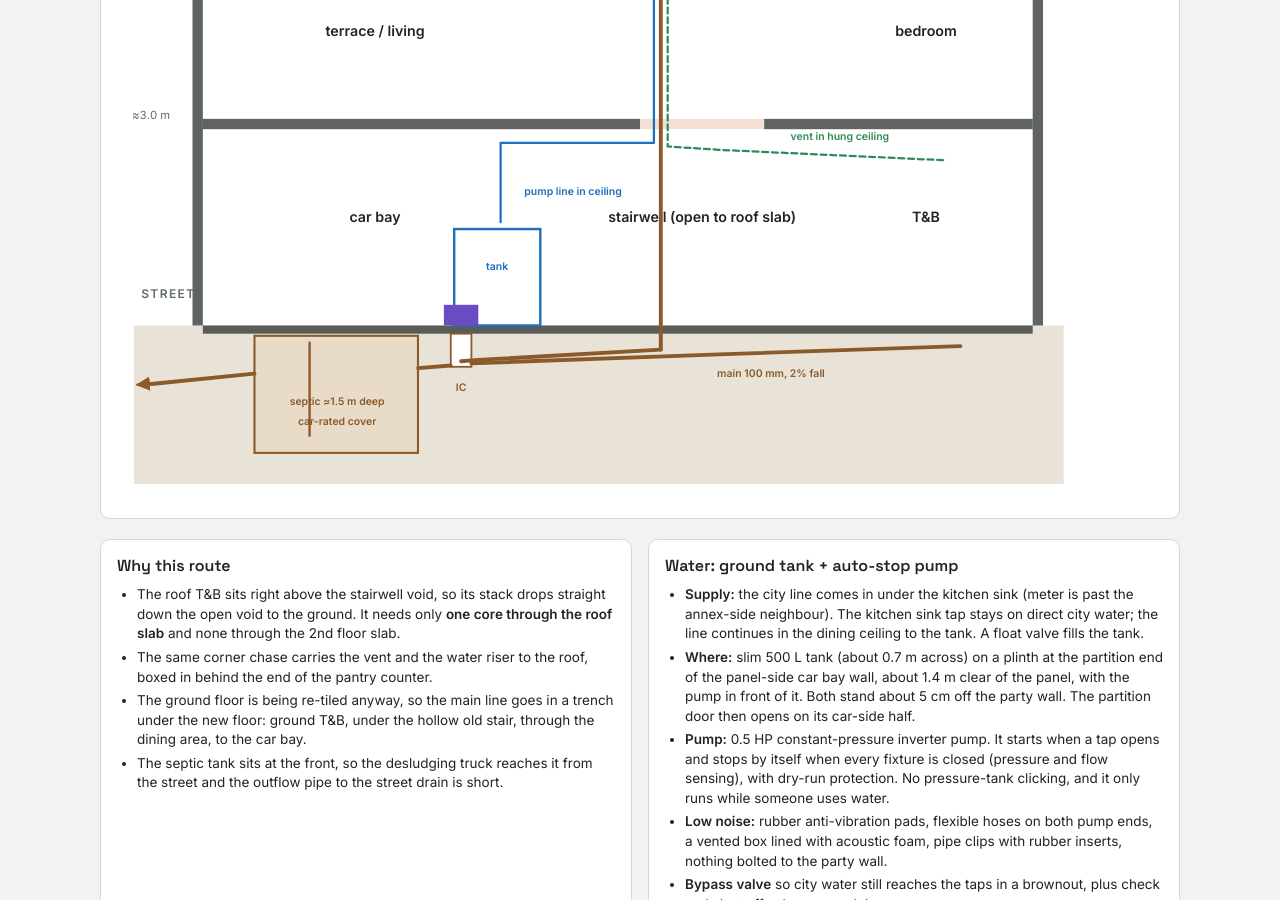
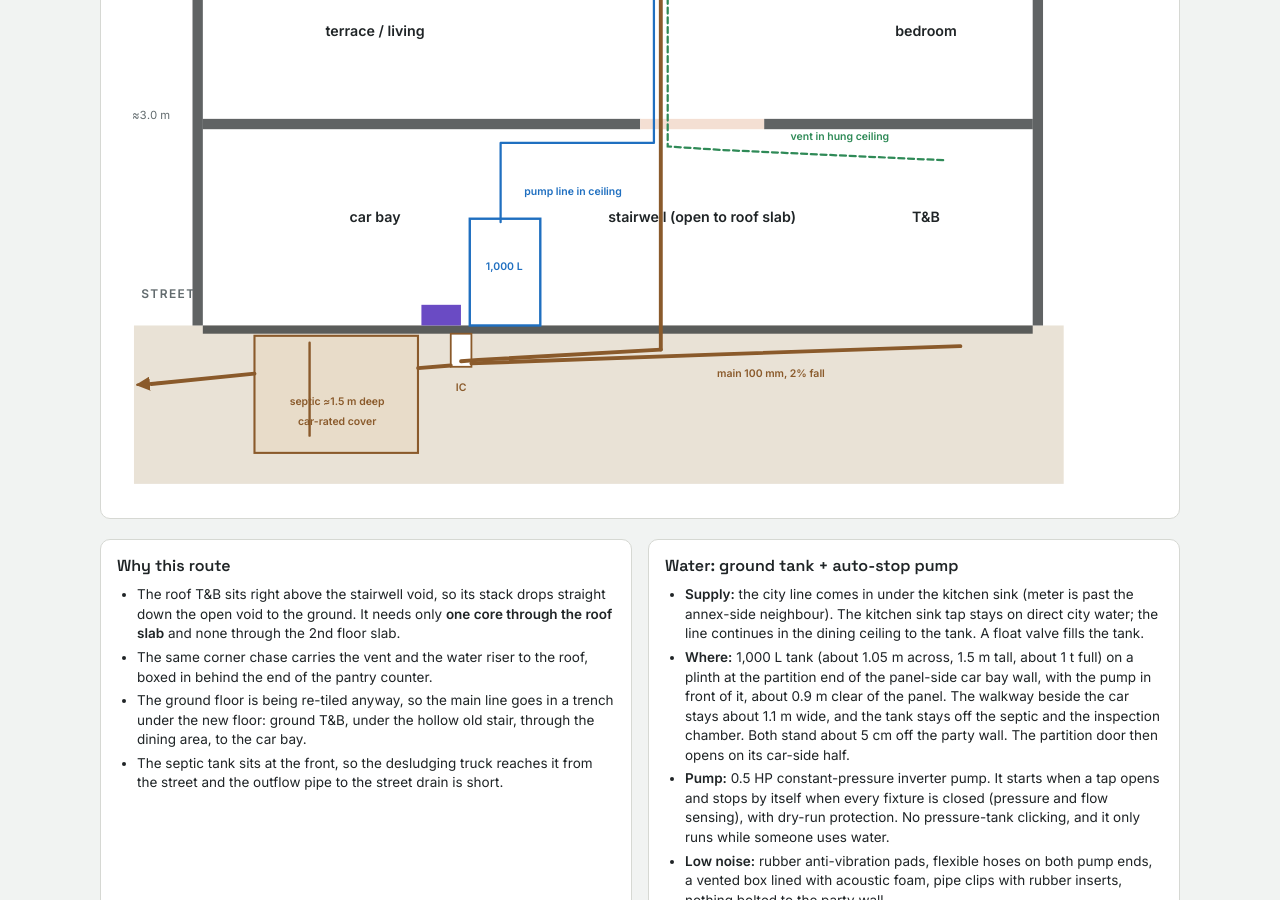
Before and after one commit to tatayotter/navarro-house, a Jekyll site: the page house/plumbing-layout-v1.html, which Jekyll copies as it is, in a window 1280 px wide and 900 px high, scrolled down 1639 px. Built offline with Jekyll 4.4.1, drawn with Linux system fonts in a browser that asks for light colours; some of the changed text lies outside the part shown.

Commit message:
Plumbing: upsize ground water tank to 1,000 L
Co-Authored-By: Claude Opus 5.5 <noreply@anthropic.com>
Claude-Session: https://claude.ai/code/session_01RUWgCM9SbUoargYbTj1Viu

```diff
--- a/house/plumbing-layout-v1.html
+++ b/house/plumbing-layout-v1.html
@@ -93,7 +93,7 @@ td.n{font-variant-numeric:tabular-nums;white-space:nowrap}
   <header>
     <h1>Navarro House plumbing layout</h1>
     <p class="sub">Draft v4, 19 Nov (decided: new septic tank; ground water tank with an auto-stop pump). All our waste goes to our own new septic tank under the car bay; the old tank under the kitchen is shared with both neighbours, so it stays for them and we cap our lines. Water goes from a tank in the car bay through a pump that only runs while a tap is open. Plans have the street (southwest) at the top, like the electrical layout, so left and right are swapped compared with standing in the street. Positions are a first draft: your plumber and engineer set the final ones.</p>    <div class="flow v2"><span>Roof T&amp;B</span><b>→</b><span>stack down the stairwell corner</span><b>→</b><span>main under the floor</span><b>←</b><span>ground T&amp;B + kitchen (grease trap)</span><b>→</b><span>inspection chamber</span><b>→</b><span>2-chamber septic</span><b>→</b><span>street drain</span></div>
-    <div class="flow"><span>City line (in under the kitchen sink)</span><b>→</b><span>500 L tank in the car bay</span><b>→</b><span>auto-stop inverter pump</span><b>→</b><span>ceiling lines + stairwell riser</span><b>→</b><span>kitchen, both T&amp;Bs</span><b>·</b><span>bypass for brownouts</span></div>
+    <div class="flow"><span>City line (in under the kitchen sink)</span><b>→</b><span>1,000 L tank in the car bay</span><b>→</b><span>auto-stop inverter pump</span><b>→</b><span>ceiling lines + stairwell riser</span><b>→</b><span>kitchen, both T&amp;Bs</span><b>·</b><span>bypass for brownouts</span></div>
   </header>
   <div class="legend">
 <span class="lg"><svg viewBox="0 0 22 16"><line x1="1" y1="8" x2="21" y2="8" stroke="var(--waste)" stroke-width="3"/></svg>Main drain 100 mm PVC</span>
@@ -121,7 +121,7 @@ td.n{font-variant-numeric:tabular-nums;white-space:nowrap}
     </ul></div>
     <div class="box"><h2>Water: ground tank + auto-stop pump</h2><ul>
       <li><b>Supply:</b> the city line comes in under the kitchen sink (meter is past the annex-side neighbour). The kitchen sink tap stays on direct city water; the line continues in the dining ceiling to the tank. A float valve fills the tank.</li>
-      <li><b>Where:</b> slim 500 L tank (about 0.7 m across) on a plinth at the partition end of the panel-side car bay wall, about 1.4 m clear of the panel, with the pump in front of it. Both stand about 5 cm off the party wall. The partition door then opens on its car-side half.</li>
+      <li><b>Where:</b> 1,000 L tank (about 1.05 m across, 1.5 m tall, about 1 t full) on a plinth at the partition end of the panel-side car bay wall, with the pump in front of it, about 0.9 m clear of the panel. The walkway beside the car stays about 1.1 m wide, and the tank stays off the septic and the inspection chamber. Both stand about 5 cm off the party wall. The partition door then opens on its car-side half.</li>
       <li><b>Pump:</b> 0.5 HP constant-pressure inverter pump. It starts when a tap opens and stops by itself when every fixture is closed (pressure and flow sensing), with dry-run protection. No pressure-tank clicking, and it only runs while someone uses water.</li>
       <li><b>Low noise:</b> rubber anti-vibration pads, flexible hoses on both pump ends, a vented box lined with acoustic foam, pipe clips with rubber inserts, nothing bolted to the party wall.</li>
       <li><b>Bypass valve</b> so city water still reaches the taps in a brownout, plus check and shut-off valves around the pump.</li>
@@ -173,13 +173,13 @@ td.n{font-variant-numeric:tabular-nums;white-space:nowrap}
           <tr><td>Septic tank materials (cement, sand, gravel, rebar, covers)</td><td class="n">₱41k–52k</td></tr>
           <tr><td>Drain + vent pipes, fittings, grease trap, IC</td><td class="n">₱14k–25k</td></tr>
           <tr><td>Water pipes + valves (PPR), incl. terrace and rooftop faucets</td><td class="n">₱12k–21k</td></tr>
-          <tr><td>500 L tank + 0.5 HP auto-stop inverter pump + plinth, pads, vented box</td><td class="n">₱17k–29k</td></tr>
+          <tr><td>1,000 L tank + 0.5 HP auto-stop inverter pump + plinth, pads, vented box</td><td class="n">₱20k–34k</td></tr>
           <tr><td>Roof T&amp;B raised floor, waterproofing, chase boxing</td><td class="n">₱5k–9k</td></tr>
           <tr><td>Plumber labour (digging, septic build, trenching, pipe work)</td><td class="n">₱30k–55k</td></tr>
           <tr><td>Roof slab core drilling (service)</td><td class="n">₱2.5k–4k</td></tr>
-          <tr><td><b>Total, excluding fixtures and tiles</b></td><td class="n"><b>₱122k–195k</b></td></tr>
+          <tr><td><b>Total, excluding fixtures and tiles</b></td><td class="n"><b>₱125k–200k</b></td></tr>
         </tbody></table></div>
-      <p class="sub">Online estimates, not yet quoted locally. The itemised material list (quantities per item, ₱89k–135k) is on the family site. Pump electrical wiring is in the electrical budget.</p>
+      <p class="sub">Online estimates, not yet quoted locally. The itemised material list (quantities per item, ₱92k–140k) is on the family site. Pump electrical wiring is in the electrical budget.</p>
     </div>
   </div>
 
@@ -195,7 +195,7 @@ td.n{font-variant-numeric:tabular-nums;white-space:nowrap}
 
   <div class="box"><h2>Questions for you</h2><ol>
     <li>Where does the ground T&amp;B drain run now (into the old tank under the kitchen)? If its pipe heads the right way, the plumber can reuse the T&amp;B end of it.</li>
-    <li>Is 500 L enough? The car bay corner has no room for a bigger one.</li>
+
     <li>Car side: the septic is in the walkway beside the car, and the tank and pump are at the partition end of the panel-side wall. If the car parks on the other side, I mirror it.</li>
   </ol></div>
 </div>
@@ -298,15 +298,15 @@ P.run([[114,466],[116,456]],'pb'); P.run([[152,470],[126,460],[116,456]],'pb');
 // vent: T&B + kitchen vent through the hung-ceiling cavity to the stairwell chase
 P.run([[110,452],[106,420],[106,345],[158,270]],'pv'); text(84,385,'vent in ceiling','lv'); text(84,393,'cavity','lv');
 // water: city line enters under the kitchen sink, runs in the dining ceiling to the tank in the car bay
-P.run([[46,486],[46,474],[30,462],[30,206],[140,206],[158,198]],'pc');
+P.run([[46,486],[46,474],[30,462],[30,206],[140,206],[154,198]],'pc');
 text(30,498,'city line in (from meter)','lc'); text(22,262,'city line','lc',`transform="rotate(-90 ${X(22)} ${Y(262)})"`);
 P.valve(46,478);
-// 500 L slim tank on a plinth at the partition end of the panel-side wall (~1.4 m clear of the panel); pump in a vented box on pads in front of it
-rect(146,173,166,196,'mh'); P.tank(160,181,13,'500 L');
-rect(148,172,140,163,'mh'); P.pump(160,151.5); text(144,132,'auto-stop pump','lp','style="text-anchor:end"');
-P.run([[160,168],[160,158]],'pc'); P.ded(174.5,151.5,'');
+// 1,000 L tank (about 1.05 m across) on a plinth at the partition end of the panel-side wall; pump in a vented box on pads in front of it (~0.9 m clear of the panel)
+rect(132,174,154,196.5,'mh'); P.tank(153,175.5,20.5,'1,000 L');
+rect(148,172,127,150,'mh'); P.pump(160,138.5); text(144,124,'auto-stop pump','lp','style="text-anchor:end"');
+P.run([[160,155],[160,145]],'pc'); P.ded(174.5,138.5,'');
 // pump main up to the dining ceiling, then riser + branches
-P.run([[168,151],[173,160],[173,240],[166,262]],'pc');
+P.run([[168,138],[173.5,146],[173.5,240],[166,262]],'pc');
 P.run([[173,215],[130,240],[130,425],[118,470]],'pc');
 P.run([[130,425],[146,470],[152,476]],'pc'); P.run([[130,425],[104,446],[104,474]],'pc');
 P.run([[130,330],[60,330],[60,470]],'pc');
@@ -565,7 +565,7 @@ R(253,320,RS,RS+0.13,'wet'); TX(380,RS+0.35,'roof T&amp;B (raised floor)','lw');
 // ground T&B vent through ceiling to chase
 PL([[430,2.4],[300,2.55],[270,2.6],[270,RS+1.3]],'pv'); TX(370,2.7,'vent in hung ceiling','lv');
 // water
-R(146,196,0,1.4,'tk'); TX(171,0.8,'tank','lc'); R(140,160,0,0.3,'pmp');
+R(155,196,0,1.55,'tk'); TX(175,0.8,'1,000 L','lc'); R(127,150,0,0.3,'pmp');
 PL([[173,1.5],[173,2.65],[262,2.65],[262,RS+0.6]],'pc'); TX(215,1.9,'pump line in ceiling','lc');
 // dims
 TX(-30,F2,'≈3.0 m','dim'); TX(-30,RS,'≈5.65 m','dim'); TX(-30,RF,'≈8.4 m','dim');
--- a/index.html
+++ b/index.html
@@ -121,7 +121,7 @@ footer a{color:var(--accent);font-weight:500}
     </a>
     <a class="card mini" href="house/plumbing-materials.html">
       <div class="ico"><svg viewBox="0 0 24 24" fill="none" stroke="currentColor" stroke-width="1.8" stroke-linejoin="round"><path d="M9 6h11M9 12h11M9 18h11M4 6h.01M4 12h.01M4 18h.01"/></svg></div>
-      <div class="card-txt"><h3>Plumbing materials</h3><p>Pipes, septic, tank, pump: ₱89k–135k</p></div><span class="arrow">›</span>
+      <div class="card-txt"><h3>Plumbing materials</h3><p>Pipes, septic, tank, pump: ₱92k–140k</p></div><span class="arrow">›</span>
     </a>
     <a class="card mini" href="house/ceilings.html">
       <div class="ico"><svg viewBox="0 0 24 24" fill="none" stroke="currentColor" stroke-width="1.8" stroke-linejoin="round"><path d="M3 6h18M5 6v3M19 6v3M4 9h16M8 9v2M12 9v2M16 9v2"/></svg></div>
@@ -143,7 +143,7 @@ footer a{color:var(--accent);font-weight:500}
     <div class="st"><span class="pill p-wait">Measuring</span><div><b>Front gate</b><span class="d">Roll-up car shutter plus a small door. Waiting on final measurements.</span></div></div>
     <a class="st" href="house/electrical-materials.html"><span class="pill p-wait">For checking</span><div><b>Electrical wiring</b><span class="d">Whole-house plan drafted: 20 ceiling lights, 32 outlets, 12 smart switch plates. Materials about ₱113k to ₱179k (online estimate). The electrician will check it.</span></div><span class="arrow">›</span></a>
     <a class="st" href="house/glass-aluminium.html"><span class="pill p-wait">Measuring</span><div><b>Glass and aluminium</b><span class="d">All windows and sliding doors in one list for supplier quotes. Terrace jalousie now 6 bays. About ₱118k–185k (online estimate). Sizes to be measured on site.</span></div><span class="arrow">›</span></a>
-    <a class="st" href="house/plumbing-materials.html"><span class="pill p-wait">Draft</span><div><b>Plumbing</b><span class="d">Decided: our own new septic tank under the car bay (the old one is shared with the neighbours). Water tank in the car bay with a quiet pump that stops when no tap is open. Hose faucets on the terrace and rooftop. Materials about ₱89k–135k (online estimate).</span></div><span class="arrow">›</span></a>
+    <a class="st" href="house/plumbing-materials.html"><span class="pill p-wait">Draft</span><div><b>Plumbing</b><span class="d">Decided: our own new septic tank under the car bay (the old one is shared with the neighbours). Water tank in the car bay with a quiet pump that stops when no tap is open. Hose faucets on the terrace and rooftop. Materials about ₱92k–140k (online estimate).</span></div><span class="arrow">›</span></a>
     <a class="st" href="house/ceilings.html"><span class="pill p-done">Planned</span><div><b>Ceilings</b><span class="d">Decided: White Oak PVC ceiling panels in the bedroom, living room, kitchen and dining; gypsum on the terrace. About ₱69k–102k (online estimate). Panels on sale until 30 Nov.</span></div><span class="arrow">›</span></a>
     <a class="st" href="rooms/master-bedroom.html"><span class="pill p-done">Planned</span><div><b>Master bedroom</b><span class="d">Plan and costing done, about ₱167k with buffer (online estimate).</span></div><span class="arrow">›</span></a>
     <a class="st" href="rooms/living-room.html"><span class="pill p-done">Planned</span><div><b>Living room</b><span class="d">Design and cost estimate done, ₱230k to ₱369k (online estimate).</span></div><span class="arrow">›</span></a>
@@ -173,7 +173,7 @@ footer a{color:var(--accent);font-weight:500}
     <div class="cr"><div class="what">Living room<span class="src s-online">Online estimate</span><small>Slider and carpentry quotes still to get</small></div><div class="amt">₱230k–369k</div></div>
     <div class="cr"><div class="what">Rooftop room<span class="src s-online">Online estimate</span><small>Insulated steel-and-Hardiflex walls, floor, ceiling, doors, T&amp;B finishes, with 10% buffer</small></div><div class="amt">₱208k–348k</div></div>
     <div class="cr"><div class="what">Ceilings (PVC + terrace gypsum)<span class="src s-online">Online estimate</span><small>With 10% buffer. Bedroom and living room ceilings are also inside their room totals.</small></div><div class="amt">₱69k–102k</div></div>
-    <div class="cr"><div class="what">Plumbing and new septic tank<span class="src s-online">Online estimate</span><small>Materials ₱89k–135k plus labour; before fixtures and tiles</small></div><div class="amt">₱122k–195k</div></div>
+    <div class="cr"><div class="what">Plumbing and new septic tank<span class="src s-online">Online estimate</span><small>Materials ₱92k–140k plus labour; before fixtures and tiles</small></div><div class="amt">₱125k–200k</div></div>
   </div>
   <p class="note">The stair total so far is ₱33,284 against a ₱35,000 budget. When a local quote comes in, its label changes to Local.</p>
 </section>
```
Also changed, not shown: house/plumbing-materials.md (+6 -6 lines).
